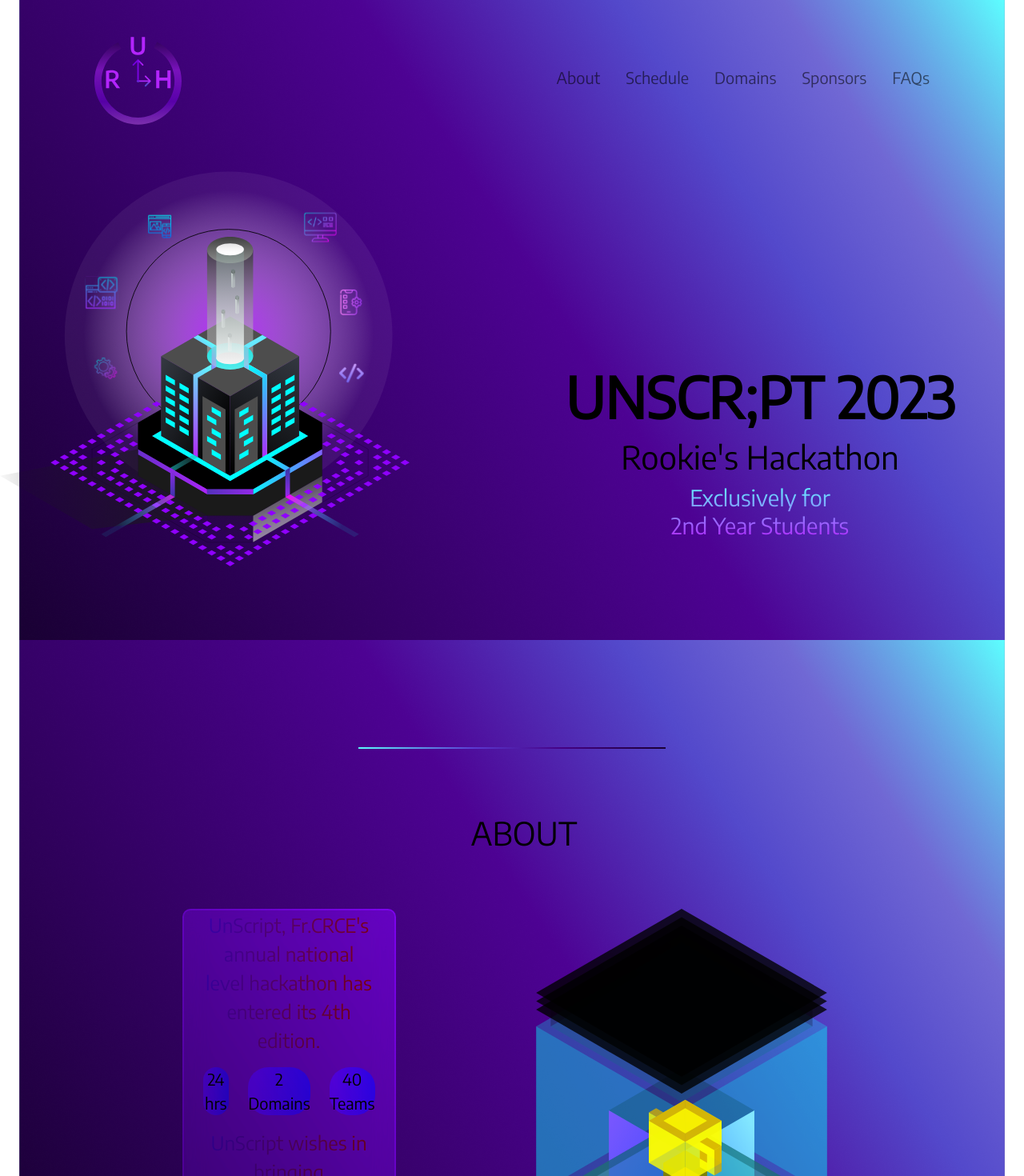
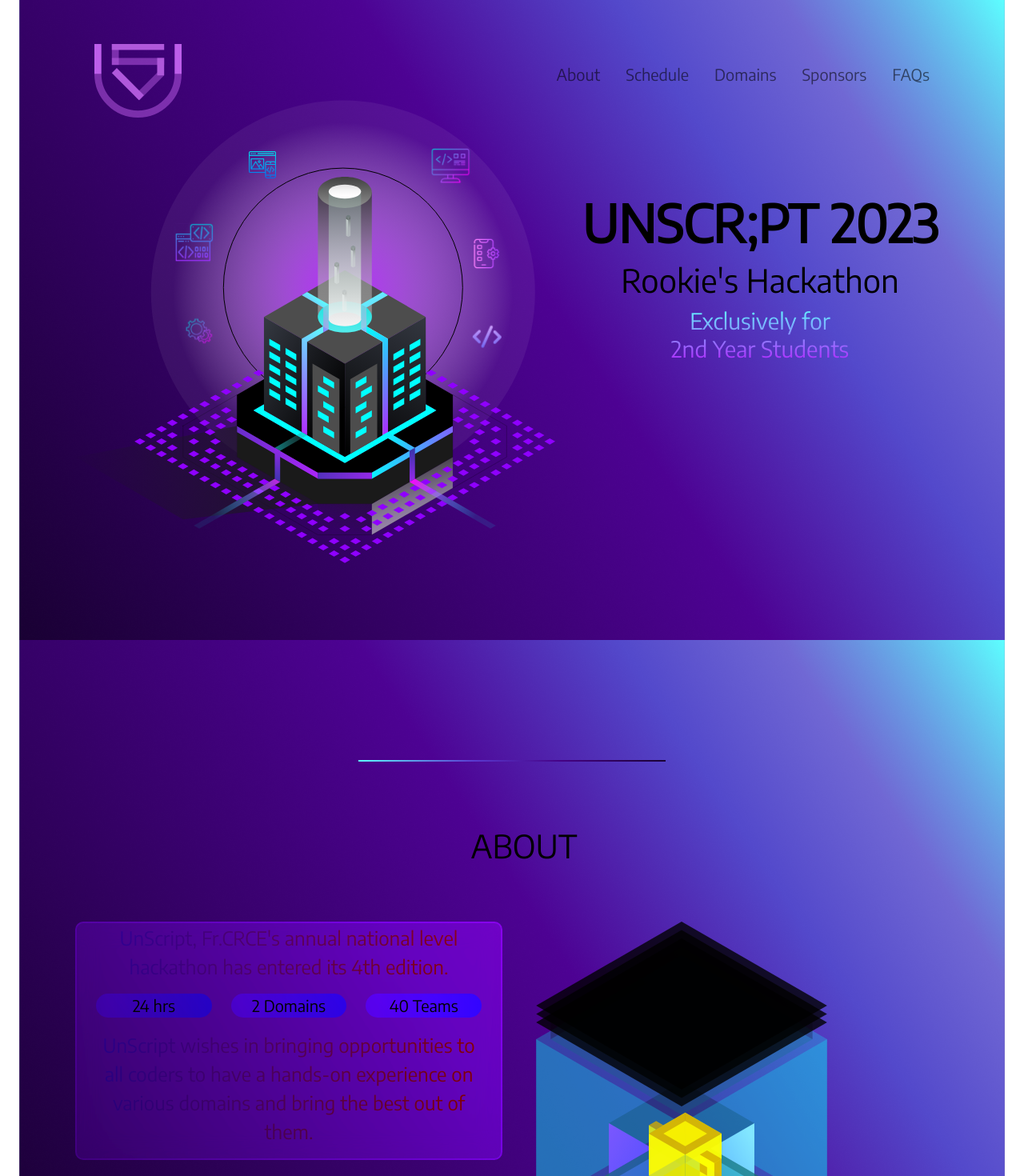
Before and after one commit to Elvis-Dodti/ush, a React (Create React App) app: page / in a window 1280 px wide. Shown: the top 1470 px of the page at 80% size. Built offline with nearby package versions, Linux system fonts and the light colour scheme; some icons are missing.

Commit message:
v1-update2

```diff
--- a/src/components/about.css
+++ b/src/components/about.css
@@ -15,8 +15,8 @@
 }
 
 .about_info{
-    height: 50%;
-    width: 50%;
+    height: 100%;
+    width: 100%;
     margin: 10px;
     font-size:x-large;
     font-family: 'Encoded Sans';
--- a/src/components/about.js
+++ b/src/components/about.js
@@ -2,13 +2,12 @@ import React from 'react';
 import './about.css';
 import Row from 'react-bootstrap/Row';
 import Col from 'react-bootstrap/Col';
-// import InfoBox from './info_box';
 import Container from 'react-bootstrap/Container';
-import LargePurpleBubble from './purple_bubble_L';
-import MediumPurpleBubble from './purple_bubble_m';
-import SmallPurpleBubble from './purple_bubble_s';
-import MediumRedBubble from './red_bubble_m';
-import SmallRedBubble from './red_bubble_s';
+// import LargePurpleBubble from './purple_bubble_L';
+// import MediumPurpleBubble from './purple_bubble_m';
+// import SmallPurpleBubble from './purple_bubble_s';
+// import MediumRedBubble from './red_bubble_m';
+// import SmallRedBubble from './red_bubble_s';
 import bgb from '../resources/layer5.svg'
 
 
@@ -19,14 +18,14 @@ function AboutUs() {
             <Container>
                 <Row><h1>ABOUT</h1></Row>
                 <Row>
-                <Col>
+                <Col className="w-50">
                     <div className='seca'>
-                        <Container className='about_info col-md-8 center w-50'>
+                        <Container className='about_info col-md-8 center w-100'>
 
                             <Row className='text-justify ml-3 mr-3'>
                                 <p className='about_text'>UnScript, Fr.CRCE's annual national level hackathon has entered its 4th edition.</p>
                             </Row>
-                            <Row className=''>
+                            <Row>
                                 <Col className='center info_box'><p className='info_text'>24 hrs</p></Col>
                                 <Col className='center info_box'><p className='info_text'>2 Domains</p></Col>
                                 <Col className='center info_box'><p className='info_text'>40 Teams</p></Col>
@@ -40,7 +39,7 @@ function AboutUs() {
 
                     </div>
                 </Col>
-                <Col className="w-50">
+                <Col className="sideim w-50">
                     <img src={bgb} alt='' />
                 </Col>
                 </Row>
--- a/src/components/intro.css
+++ b/src/components/intro.css
@@ -1,16 +1,9 @@
 #intro{
     height: 100vh;
+    margin-bottom: 25px;
 
 }
-.backdropa{
-    position: relative;
-    top: 10%;
-    width: 100%;
-    height: 100%;
-    background-image: url('../resources/backdropa.svg');
-    background-repeat: no-repeat;
-    background-size: 40%;
-}
+
 .infobox{
     position: absolute;
     top: 30%;
@@ -19,11 +12,12 @@
     width: 50%;
     text-align: center;
 }
+
 .infobox h1{
     font-family: 'Encode Sans';
     font-style: normal;
     font-weight: 600;
-    font-size: 70px;
+    font-size: 4rem;
     color: #000;
 }
 .infobox h2{
--- a/src/components/intro.js
+++ b/src/components/intro.js
@@ -1,17 +1,29 @@
 import React from 'react'
+import Row from 'react-bootstrap/Row';
+import fbg from '../resources/backdropa.svg'
+import Col from 'react-bootstrap/Col';
+import Container from 'react-bootstrap/Container';
 import './intro.css'
 
 function Intro() {
     return (
         <>
         <section id='intro'>
-            <div className='backdropa'>
-                <div className='infobox col-md-12'>
+            <Container>
+                <Col>
+                <Col>
+                <img src={fbg} alt=''/>
+                </Col>
+                <Col>
+                <div className='infobox center col-md-12'>
                     <h1>UNSCR;PT 2023</h1>
                     <h2>Rookie's Hackathon</h2>
                     <h3>Exclusively for <br/> 2nd Year Students</h3>
                 </div>
-            </div>
+                </Col>
+
+                </Col>
+            </Container>
         </section>
         </>
      );
```
Also changed, not shown: src/resources/logo.svg.
